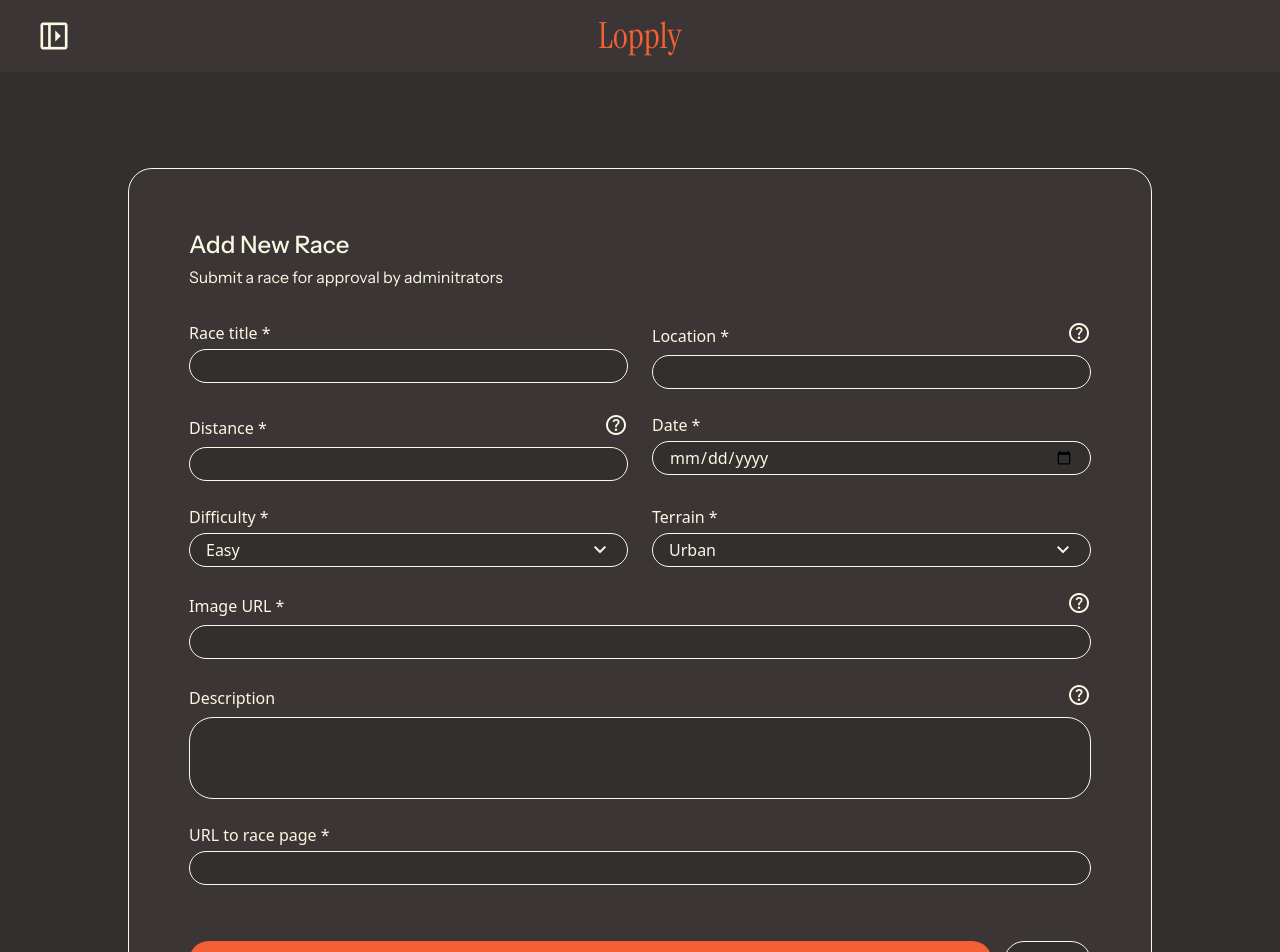
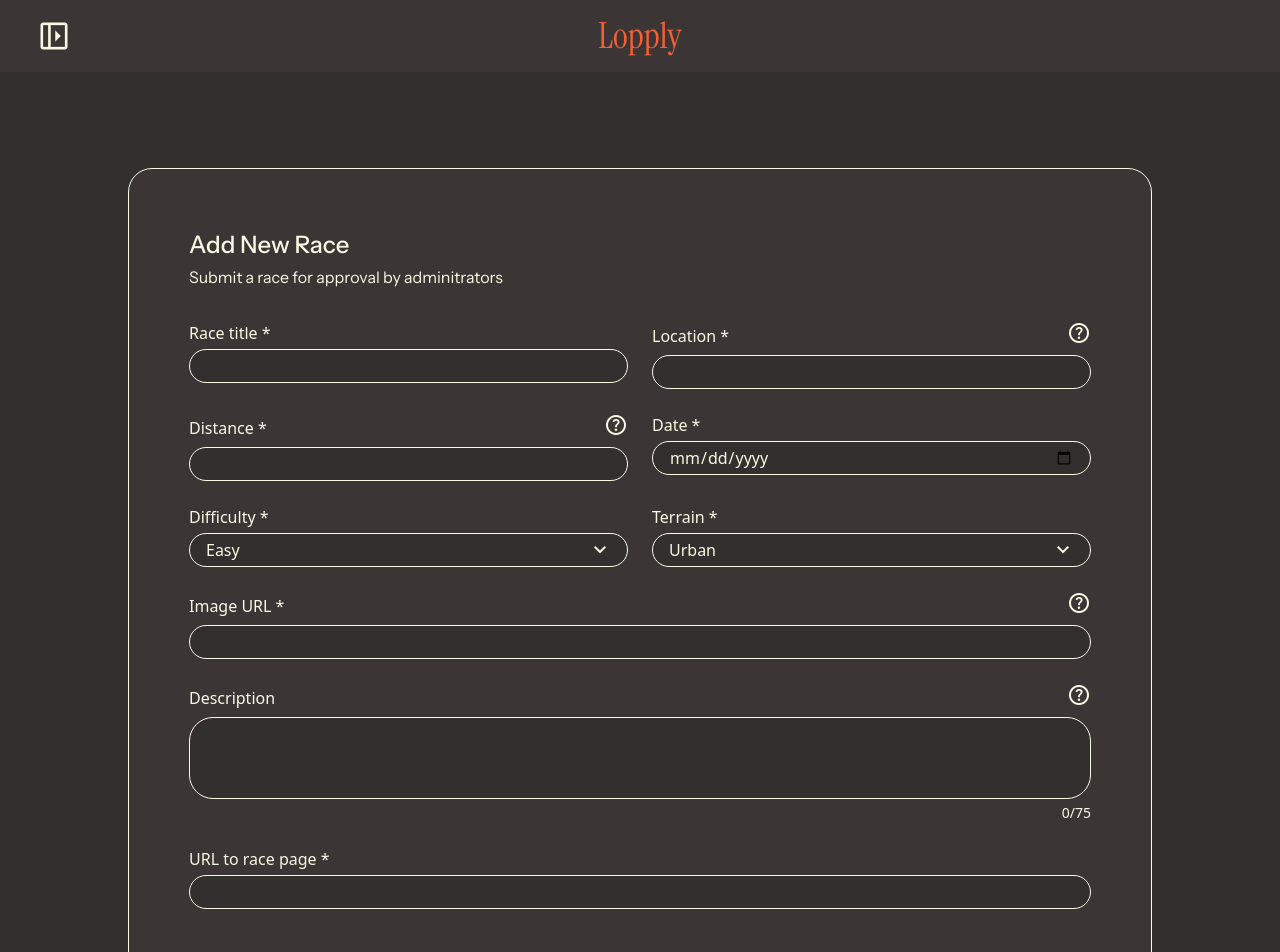
Before and after one commit to ellinorjohansson/Lopply, a Next.js app: page /add-race in a window 1280 px wide. Shown: the top 952 px of the page. Built offline with nearby package versions, Linux system fonts and the light colour scheme; a web font is replaced by a local one.

Commit message:
✨(feature): added a max length so the user can't write longer that 75 tokens in description when adding a race

```diff
--- a/src/common/components/input/TextArea.tsx
+++ b/src/common/components/input/TextArea.tsx
@@ -9,6 +9,7 @@ export interface TextareaFieldProps {
   onChange?: (_value: string) => void;
   id?: string;
   helpButton?: React.ReactNode;
+  maxLength?: number;
 }
 
 const TextArea = ({
@@ -19,6 +20,7 @@ const TextArea = ({
   onChange,
   id,
   helpButton,
+  maxLength = 75,
 }: TextareaFieldProps) => {
   const textareaRef = useRef<HTMLTextAreaElement>(null);
   const inputId = id || `textarea-${label.toLowerCase().replace(/\s+/g, "-")}`;
@@ -29,10 +31,8 @@ const TextArea = ({
   }[size];
 
   const handleChange = (e: React.ChangeEvent<HTMLTextAreaElement>) => {
-    onChange?.(e.target.value);
-
-    if (textareaRef.current) {
-      textareaRef.current.scrollTop = 0;
+    if (e.target.value.length <= maxLength) {
+      onChange?.(e.target.value);
     }
   };
 
@@ -57,6 +57,7 @@ const TextArea = ({
         ref={textareaRef}
         value={value}
         onChange={handleChange}
+        maxLength={maxLength}
         className={`border rounded-3xl py-4 resize-none focus:outline-none text-secondaryaccent bg-primary
           ${sizeClasses}
           ${error ? "border-error" : "border-secondaryaccent"}
@@ -64,6 +65,9 @@ const TextArea = ({
         `}
         aria-label={label}
       />
+      <div className="text-right text-sm text-secondaryaccent mt-1">
+        {value.length}/{maxLength}
+      </div>
     </div>
   );
 };
```
